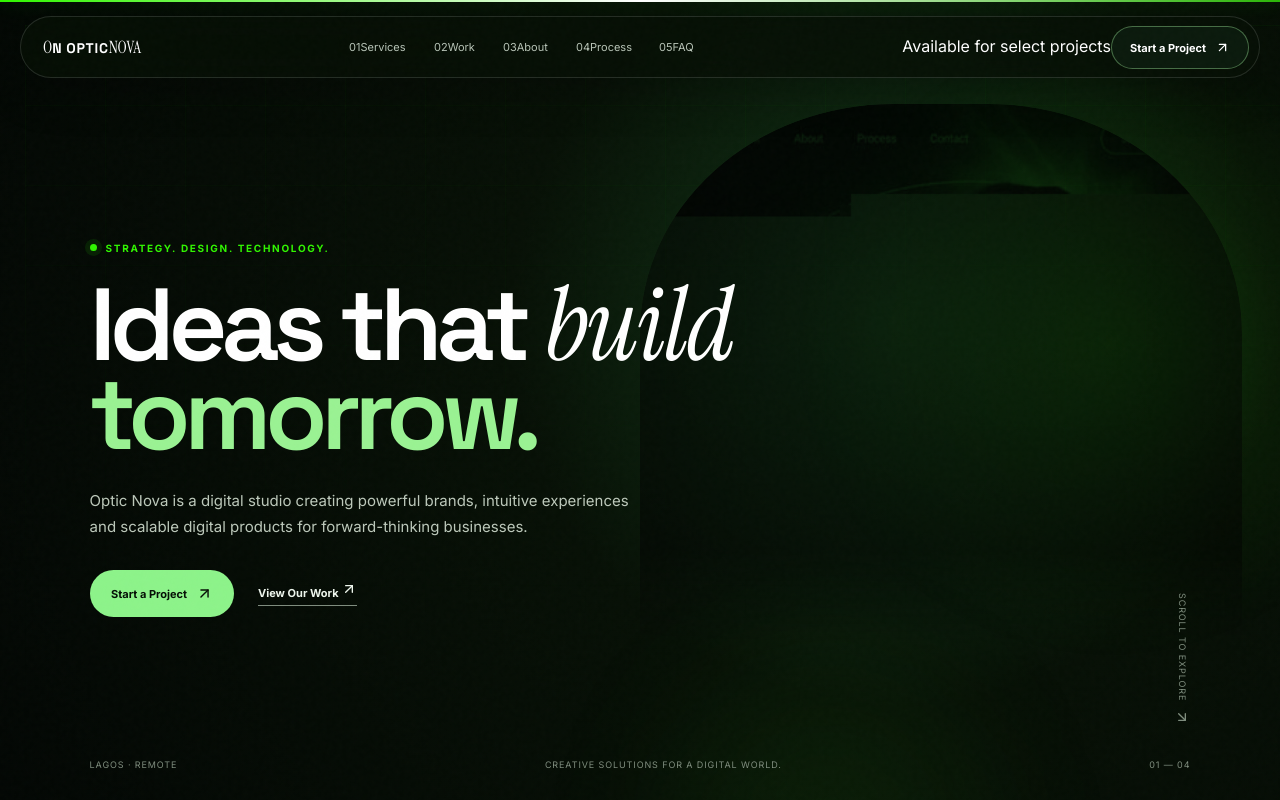
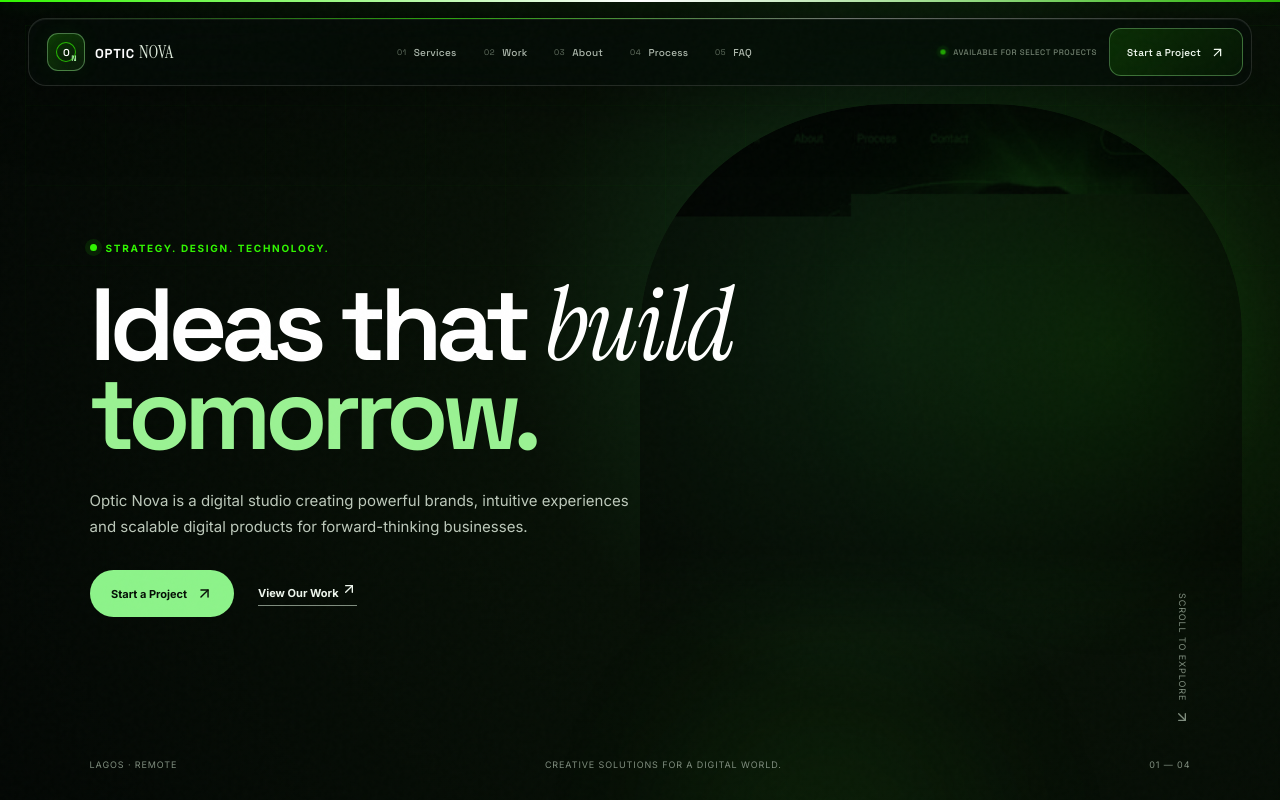
Before and after one commit to Food17/optic-nova, a React (Vite) app: page / in a window 1280 px wide. Shown: the top 800 px of the page. Built offline with nearby package versions, Linux system fonts and the light colour scheme.

Commit message:
Upgrade navbar with premium desktop and mobile navigation

```diff
--- a/src/styles.css
+++ b/src/styles.css
@@ -402,3 +402,259 @@
   .cursor-glow{animation:none}
   .image-story-media img{transition:none}
 }
+
+
+/* Premium navigation system */
+.nav{
+  top:18px;
+  width:min(1360px,calc(100% - 56px));
+  min-height:68px;
+  padding:7px 8px 7px 18px;
+  border:1px solid rgba(255,255,255,.12);
+  border-radius:18px;
+  background:rgba(5,12,7,.72);
+  box-shadow:0 20px 65px rgba(0,0,0,.34), inset 0 1px 0 rgba(255,255,255,.06);
+  backdrop-filter:blur(26px) saturate(135%);
+  -webkit-backdrop-filter:blur(26px) saturate(135%);
+  overflow:visible;
+}
+.nav::before{
+  content:"";
+  position:absolute;
+  left:18px;right:18px;top:-1px;height:1px;
+  background:linear-gradient(90deg,transparent,rgba(49,246,0,.8),rgba(255,255,255,.45),transparent);
+  opacity:.75;
+  pointer-events:none;
+}
+.brand{
+  position:relative;
+  display:flex;
+  align-items:center;
+  gap:10px;
+  min-width:174px;
+  z-index:2;
+}
+.brand-mark{
+  width:38px;height:38px;
+  position:relative;
+  display:grid;
+  place-items:center;
+  border:1px solid rgba(157,245,151,.42);
+  border-radius:11px;
+  background:linear-gradient(145deg,rgba(49,246,0,.18),rgba(255,255,255,.025));
+  box-shadow:inset 0 0 22px rgba(49,246,0,.08),0 0 22px rgba(49,246,0,.06);
+  overflow:hidden;
+}
+.brand-mark::after{
+  content:"";
+  position:absolute;
+  width:18px;height:18px;
+  border:1px solid rgba(49,246,0,.7);
+  border-radius:50%;
+  transform:rotate(45deg);
+}
+.brand-mark i,.brand-mark b{
+  position:relative;
+  z-index:1;
+  font:600 10px "Space Grotesk";
+  font-style:normal;
+  letter-spacing:-.08em;
+}
+.brand-mark b{position:absolute;right:8px;bottom:7px;color:#a8f5a2;font-size:8px}
+.brand-wordmark{display:flex;align-items:baseline;gap:4px;letter-spacing:.08em}
+.brand-wordmark strong{font:700 13px "Space Grotesk";letter-spacing:.06em}
+.brand-wordmark i{font:400 18px "Instrument Serif";font-style:normal;letter-spacing:0;color:#dce9da}
+.nav-links{
+  display:flex;
+  align-items:center;
+  justify-content:center;
+  gap:3px;
+  margin-left:auto;
+  margin-right:auto;
+}
+.nav-links a{
+  position:relative;
+  display:flex;
+  align-items:center;
+  gap:7px;
+  min-height:42px;
+  padding:0 12px;
+  border-radius:11px;
+  color:#aeb9ad;
+  font:500 10px "Space Grotesk";
+  letter-spacing:.025em;
+  transition:color .3s ease,background .3s ease,transform .3s ease;
+}
+.nav-links a span{
+  color:#657263;
+  font:400 8px "Space Grotesk";
+  letter-spacing:.08em;
+  transition:color .3s ease;
+}
+.nav-links a::after{
+  content:"";
+  position:absolute;
+  left:12px;right:12px;bottom:7px;
+  height:1px;
+  transform:scaleX(0);
+  transform-origin:center;
+  background:var(--lime);
+  transition:transform .35s cubic-bezier(.22,1,.36,1);
+}
+.nav-links a:hover{
+  color:#fff;
+  background:rgba(255,255,255,.055);
+  transform:translateY(-1px);
+}
+.nav-links a:hover span{color:var(--lime)}
+.nav-links a:hover::after{transform:scaleX(1)}
+.nav-actions{
+  display:flex;
+  align-items:center;
+  gap:12px;
+  margin-left:12px;
+}
+.nav-status{
+  display:flex;
+  align-items:center;
+  gap:7px;
+  color:#71806f;
+  font:500 8px "Space Grotesk";
+  letter-spacing:.07em;
+  text-transform:uppercase;
+  white-space:nowrap;
+}
+.nav-status i{
+  width:6px;height:6px;border-radius:50%;
+  background:var(--lime);
+  box-shadow:0 0 0 4px rgba(49,246,0,.09),0 0 14px rgba(49,246,0,.42);
+  animation:navPulse 2.4s ease-in-out infinite;
+}
+.nav-cta{
+  position:relative;
+  min-height:48px;
+  padding:0 17px;
+  border:1px solid rgba(157,245,151,.35);
+  border-radius:12px;
+  background:linear-gradient(135deg,rgba(49,246,0,.14),rgba(49,246,0,.045));
+  color:#eff8ed;
+  font:600 10px "Space Grotesk";
+  letter-spacing:.025em;
+  overflow:hidden;
+  transition:transform .35s cubic-bezier(.22,1,.36,1),border-color .3s,background .3s,box-shadow .3s;
+}
+.nav-cta::before{
+  content:"";
+  position:absolute;inset:0;
+  background:linear-gradient(105deg,transparent 30%,rgba(255,255,255,.13) 50%,transparent 70%);
+  transform:translateX(-120%);
+  transition:transform .7s cubic-bezier(.22,1,.36,1);
+}
+.nav-cta svg,.nav-cta{z-index:1}
+.nav-cta:hover{
+  transform:translateY(-2px);
+  border-color:rgba(157,245,151,.7);
+  background:rgba(49,246,0,.18);
+  box-shadow:0 10px 30px rgba(49,246,0,.12);
+}
+.nav-cta:hover::before{transform:translateX(120%)}
+.menu-toggle{
+  display:none;
+  position:relative;
+  place-items:center;
+  width:46px;height:46px;
+  flex:0 0 46px;
+  border:1px solid rgba(157,245,151,.35);
+  border-radius:12px;
+  background:rgba(49,246,0,.12);
+  color:#dff8dc;
+  transition:transform .3s ease,background .3s ease;
+}
+.menu-toggle:hover{transform:translateY(-1px);background:rgba(49,246,0,.2)}
+.mobile-nav{
+  position:absolute;
+  top:78px;
+  left:0;
+  right:0;
+  padding:16px;
+  border:1px solid rgba(255,255,255,.11);
+  border-radius:20px;
+  background:rgba(5,12,7,.94);
+  box-shadow:0 28px 90px rgba(0,0,0,.48),inset 0 1px 0 rgba(255,255,255,.05);
+  backdrop-filter:blur(28px);
+  -webkit-backdrop-filter:blur(28px);
+}
+.mobile-nav-head{
+  display:flex;
+  justify-content:space-between;
+  padding:4px 4px 14px;
+  color:#687568;
+  font:500 8px "Space Grotesk";
+  letter-spacing:.15em;
+  text-transform:uppercase;
+  border-bottom:1px solid rgba(255,255,255,.09);
+}
+.mobile-nav-links{display:grid}
+.mobile-nav-links a{
+  display:grid;
+  grid-template-columns:30px 1fr 20px;
+  align-items:center;
+  gap:10px;
+  padding:17px 4px;
+  border-bottom:1px solid rgba(255,255,255,.08);
+  color:#dfe8dd;
+  transition:padding .3s ease,color .3s ease,background .3s ease;
+}
+.mobile-nav-links a:last-child{border-bottom:0}
+.mobile-nav-links a small{color:#657263;font:400 9px "Space Grotesk"}
+.mobile-nav-links a strong{font:500 19px "Space Grotesk";letter-spacing:-.04em}
+.mobile-nav-links a svg{color:#8bea86;justify-self:end;transition:transform .3s ease}
+.mobile-nav-links a:hover{padding-left:10px;color:#fff}
+.mobile-nav-links a:hover svg{transform:translate(3px,-3px)}
+
+@keyframes navPulse{
+  0%,100%{opacity:.65;transform:scale(.9)}
+  50%{opacity:1;transform:scale(1.15)}
+}
+
+@media(max-width:1180px){
+  .nav-status{display:none}
+  .brand{min-width:160px}
+  .nav-links a{padding-inline:9px}
+}
+@media(max-width:900px){
+  .nav{width:calc(100% - 36px)}
+  .nav-links{gap:0}
+  .nav-links a{padding-inline:7px;font-size:9px}
+  .nav-links a span{display:none}
+  .nav-actions{margin-left:8px}
+  .nav-cta{min-height:44px;padding-inline:13px}
+}
+@media(max-width:760px){
+  .nav{
+    top:10px;
+    width:calc(100% - 20px);
+    min-height:60px;
+    padding:6px 7px 6px 11px;
+    border-radius:16px;
+  }
+  .brand{min-width:0;gap:8px}
+  .brand-mark{width:38px;height:38px}
+  .brand-wordmark strong{font-size:12px}
+  .brand-wordmark i{font-size:16px}
+  .nav-links{display:none}
+  .nav-actions{margin-left:auto}
+  .nav-cta{display:none}
+  .menu-toggle{display:grid}
+  .mobile-nav{top:69px}
+}
+@media(max-width:430px){
+  .nav{width:calc(100% - 14px)}
+  .brand-wordmark{gap:3px}
+  .brand-wordmark strong{font-size:11px}
+  .brand-wordmark i{font-size:15px}
+  .mobile-nav{padding:13px;border-radius:17px}
+}
+@media(prefers-reduced-motion:reduce){
+  .nav-status i{animation:none}
+}
```
